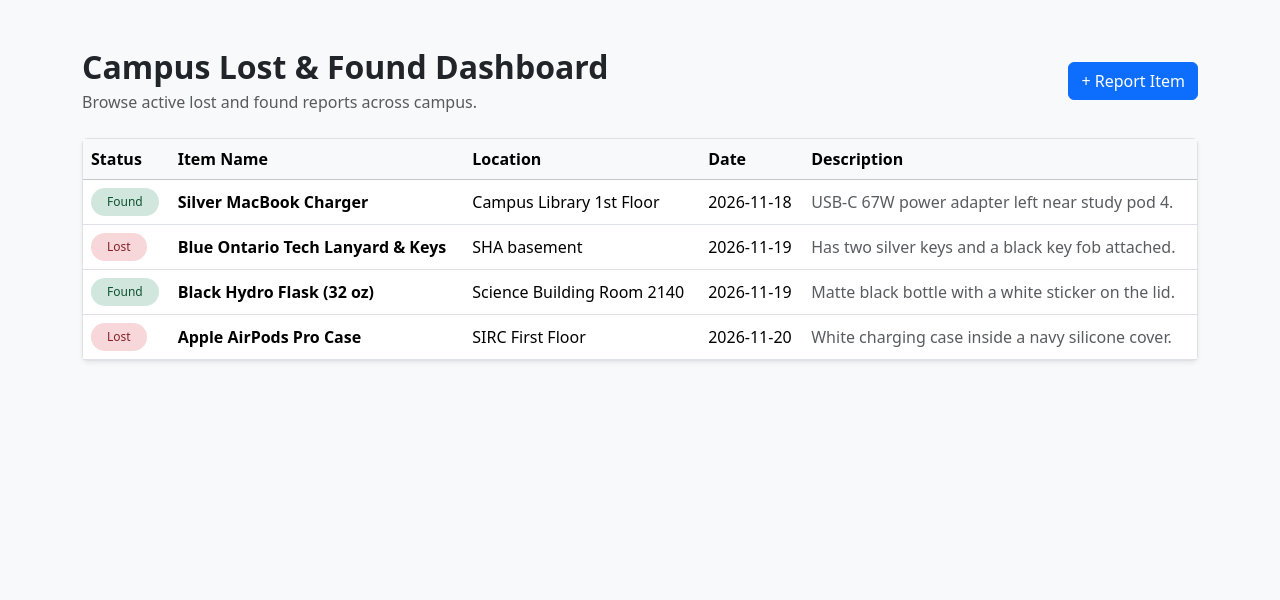
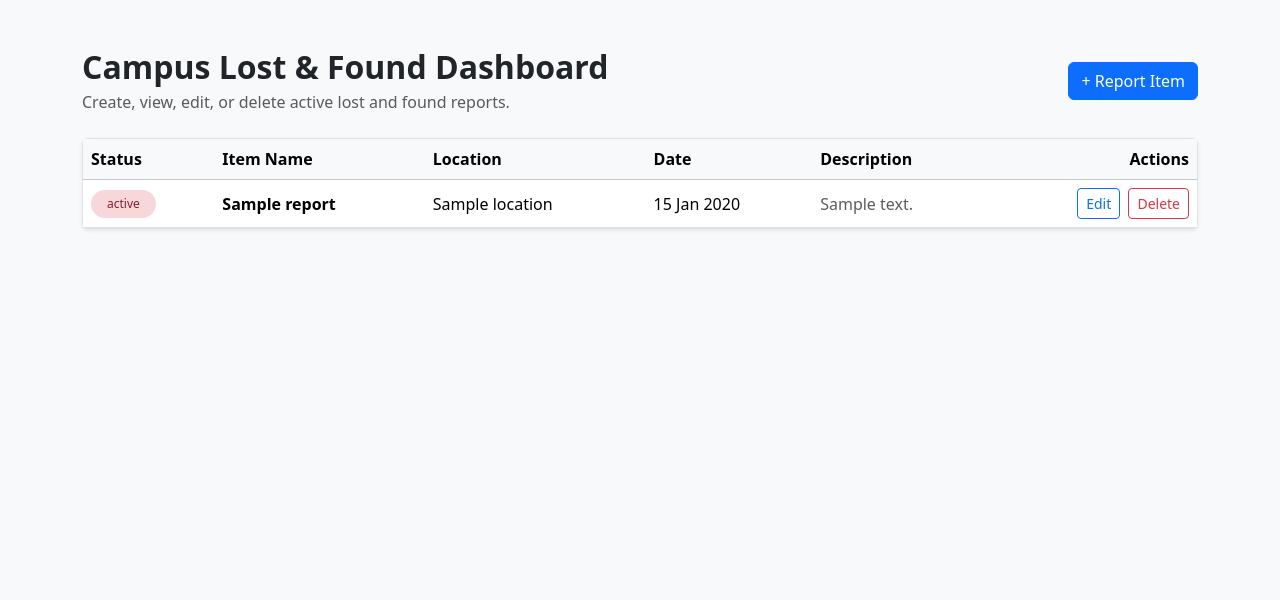
Before and after one commit to Zafir-SM/INFR3120-Fall26-Project, a Node server app: template views/dashboard.ejs in a window 1280 px wide. Shown: the part 59-659 px from the top of the page. Run offline with Node 20, Linux system fonts and the light colour scheme; the template is opened without the code that fills it: most values are stand-ins (such as "Sample title", 1, 10 or a date in 2020); some libraries are stand-ins or nearby versions.

Commit message:
edited the views/dashboard.ejs

```diff
--- a/views/dashboard.ejs
+++ b/views/dashboard.ejs
@@ -1,8 +1,18 @@
 <%- include('partials/header') %>
 
-<% if (submitted) { %>
+<% if (msg === 'created') { %>
   <div class="alert alert-success alert-dismissible fade show" role="alert">
-    <strong>Report submitted!</strong> Your item report has been received for Release 1 preview.
+    <strong>Report created!</strong> Your item has been added to the dashboard.
+    <button type="button" class="btn-close" data-bs-dismiss="alert" aria-label="Close"></button>
+  </div>
+<% } else if (msg === 'updated') { %>
+  <div class="alert alert-info alert-dismissible fade show" role="alert">
+    <strong>Report updated!</strong> Your changes have been saved.
+    <button type="button" class="btn-close" data-bs-dismiss="alert" aria-label="Close"></button>
+  </div>
+<% } else if (msg === 'deleted') { %>
+  <div class="alert alert-warning alert-dismissible fade show" role="alert">
+    <strong>Report deleted!</strong> The item has been removed from the dashboard.
     <button type="button" class="btn-close" data-bs-dismiss="alert" aria-label="Close"></button>
   </div>
 <% } %>
@@ -10,7 +20,7 @@
 <div class="d-flex flex-column flex-md-row justify-content-between align-items-md-center mb-4 gap-3">
   <div>
     <h2 class="fw-bold mb-1">Campus Lost &amp; Found Dashboard</h2>
-    <p class="text-muted mb-0">Browse active lost and found reports across campus.</p>
+    <p class="text-muted mb-0">Create, view, edit, or delete active lost and found reports.</p>
   </div>
   <div>
     <a href="/report" class="btn btn-primary">+ Report Item</a>
@@ -27,37 +37,34 @@
           <th>Location</th>
           <th>Date</th>
           <th>Description</th>
+          <th class="text-end">Actions</th>
         </tr>
       </thead>
       <tbody>
-        <tr>
-          <td><span class="badge rounded-pill px-3 py-2 badge-found">Found</span></td>
-          <td class="fw-semibold">Silver MacBook Charger</td>
-          <td>Campus Library 1st Floor</td>
-          <td>2026-11-18</td>
-          <td class="text-muted">USB-C 67W power adapter left near study pod 4.</td>
-        </tr>
-        <tr>
-          <td><span class="badge rounded-pill px-3 py-2 badge-lost">Lost</span></td>
-          <td class="fw-semibold">Blue Ontario Tech Lanyard &amp; Keys</td>
-          <td>SHA basement</td>
-          <td>2026-11-19</td>
-          <td class="text-muted">Has two silver keys and a black key fob attached.</td>
-        </tr>
-        <tr>
-          <td><span class="badge rounded-pill px-3 py-2 badge-found">Found</span></td>
-          <td class="fw-semibold">Black Hydro Flask (32 oz)</td>
-          <td>Science Building Room 2140</td>
-          <td>2026-11-19</td>
-          <td class="text-muted">Matte black bottle with a white sticker on the lid.</td>
-        </tr>
-        <tr>
-          <td><span class="badge rounded-pill px-3 py-2 badge-lost">Lost</span></td>
-          <td class="fw-semibold">Apple AirPods Pro Case</td>
-          <td>SIRC First Floor</td>
-          <td>2026-11-20</td>
-          <td class="text-muted">White charging case inside a navy silicone cover.</td>
-        </tr>
+        <% if (reports.length === 0) { %>
+          <tr>
+            <td colspan="6" class="text-center text-muted py-4">No active reports. Click "+ Report Item" to create one.</td>
+          </tr>
+        <% } %>
+        <% reports.forEach(item => { %>
+          <tr>
+            <td>
+              <span class="badge rounded-pill px-3 py-2 <%= item.status === 'Found' ? 'badge-found' : 'badge-lost' %>">
+                <%= item.status %>
+              </span>
+            </td>
+            <td class="fw-semibold"><%= item.itemName %></td>
+            <td><%= item.location %></td>
+            <td><%= item.date %></td>
+            <td class="text-muted"><%= item.description %></td>
+            <td class="text-end text-nowrap">
+              <a href="/edit/<%= item.id %>" class="btn btn-sm btn-outline-primary me-1">Edit</a>
+              <form action="/delete/<%= item.id %>" method="POST" class="d-inline" onsubmit="return confirm('Delete this report?');">
+                <button type="submit" class="btn btn-sm btn-outline-danger">Delete</button>
+              </form>
+            </td>
+          </tr>
+        <% }) %>
       </tbody>
     </table>
   </div>
```
